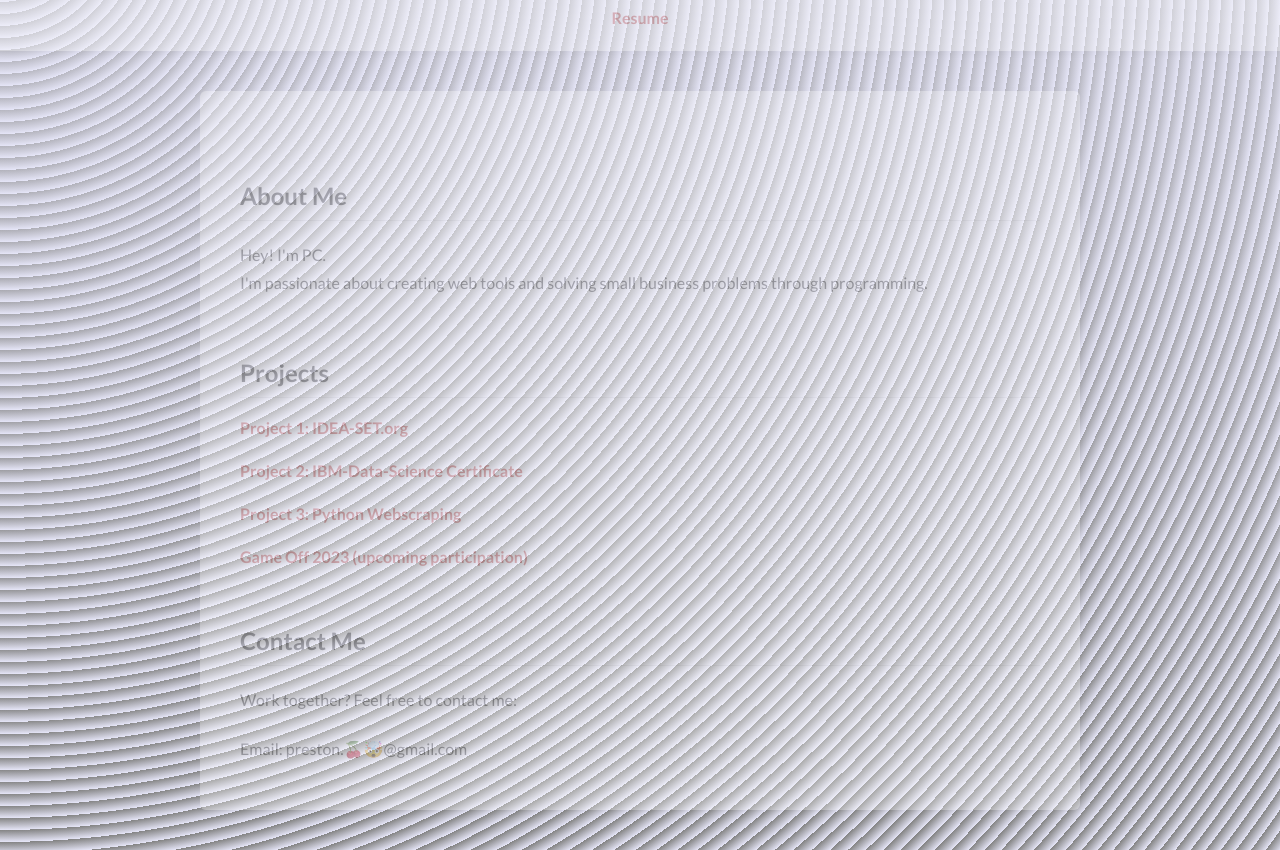
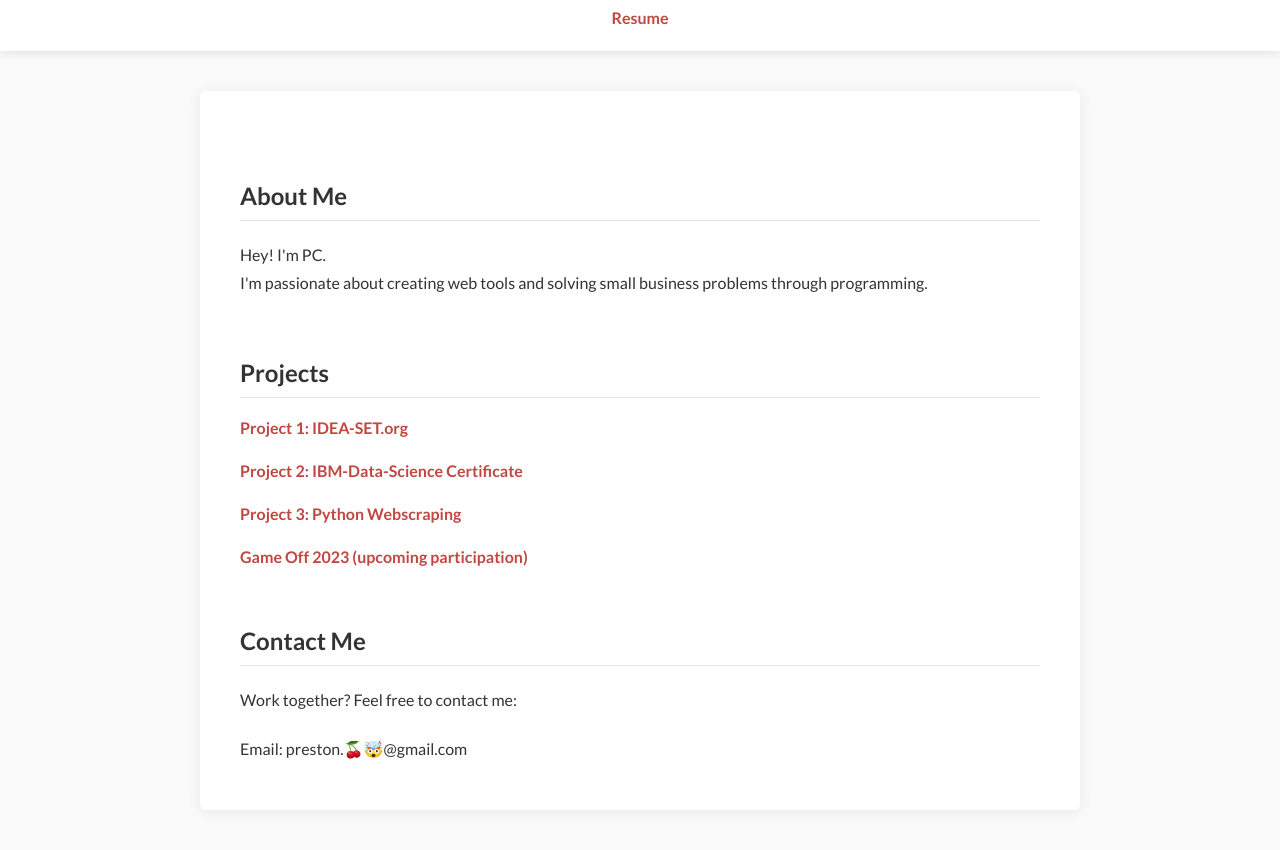
Before and after one commit to pcrumbly/pcrumbly.github.io, a plain HTML site: page index.html in a window 1280 px wide. Shown: the part 82-932 px from the top of the page. Drawn offline with Linux system fonts and the light colour scheme.

Commit message:
Update index.html

```diff
--- a/index.html
+++ b/index.html
@@ -9,11 +9,8 @@
             font-family: 'Lato', sans-serif;
             margin: 0;
             padding: 0;
+            background-color: #fafafa;
             color: #333;
-            background-color: #e5e5f7;
-            opacity: 0.3;
-            background-image:  repeating-radial-gradient( circle at 0 0, transparent 0, #e5e5f7 12px ), repeating-linear-gradient( #83838355, #838383 );
-
         }
         header {
             background-color: #fff;
```
